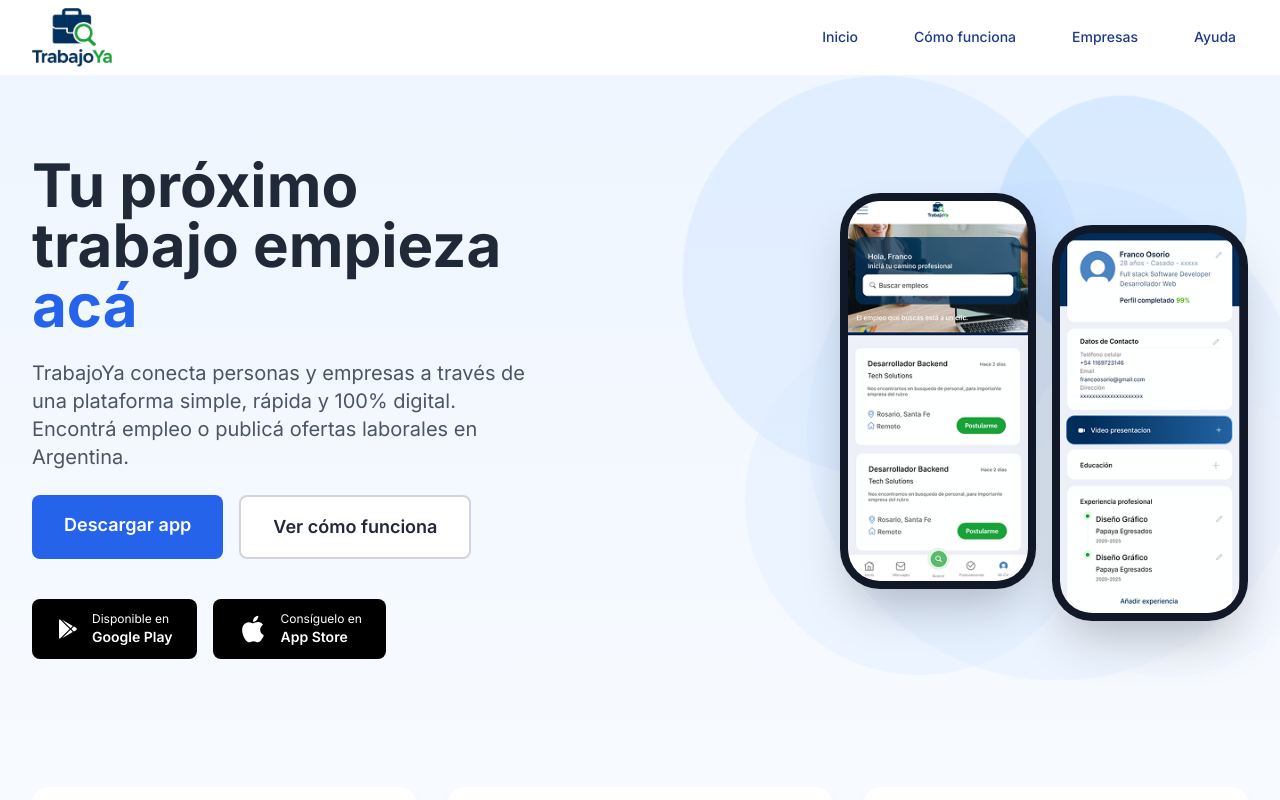
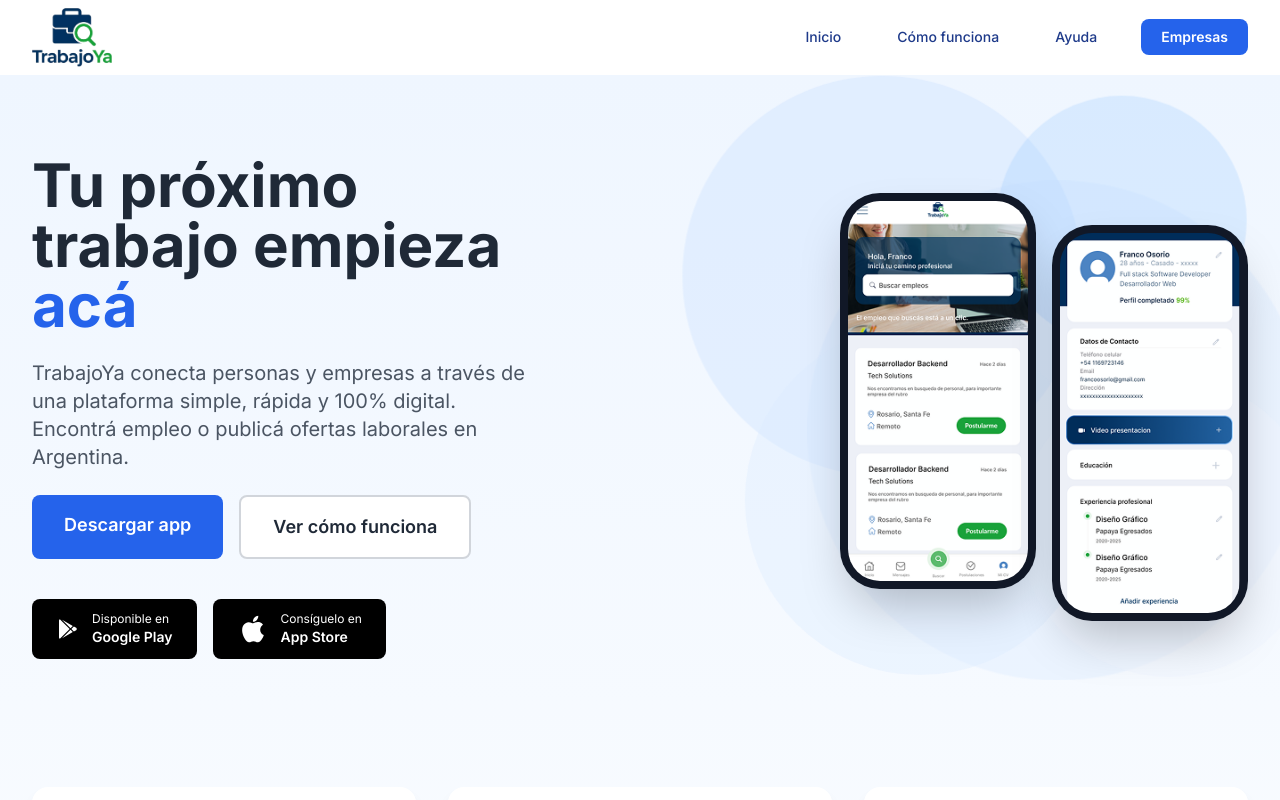
Before and after one commit to tsilva634/trabajoya-web, a Next.js app: page / in a window 1280 px wide. Shown: the top 800 px of the page. Built offline with nearby package versions, Linux system fonts and the light colour scheme.

Commit message:
Refactor Navbar component to update the "Empresas" link to "Portal Empresas" with enhanced styling for better visibility and user engagement.

```diff
--- a/components/Navbar.tsx
+++ b/components/Navbar.tsx
@@ -30,18 +30,18 @@ export default function Navbar() {
             >
               Cómo funciona
             </Link>
-            <a
-              href="https://empresas.trabajo-ya.com"
-              className="text-blue-900 hover:text-blue-700 px-3 py-2 rounded-md text-sm font-medium transition-colors"
-            >
-              Empresas
-            </a>
             <Link
               href="/soporte"
               className="text-blue-900 hover:text-blue-700 px-3 py-2 rounded-md text-sm font-medium transition-colors"
             >
               Ayuda
             </Link>
+            <a
+              href="https://empresas.trabajo-ya.com"
+              className="bg-blue-600 text-white px-5 py-2 rounded-lg text-sm font-semibold hover:bg-blue-700 transition-colors"
+            >
+              Empresas
+            </a>
           </div>
 
           {/* Mobile menu button */}
```
